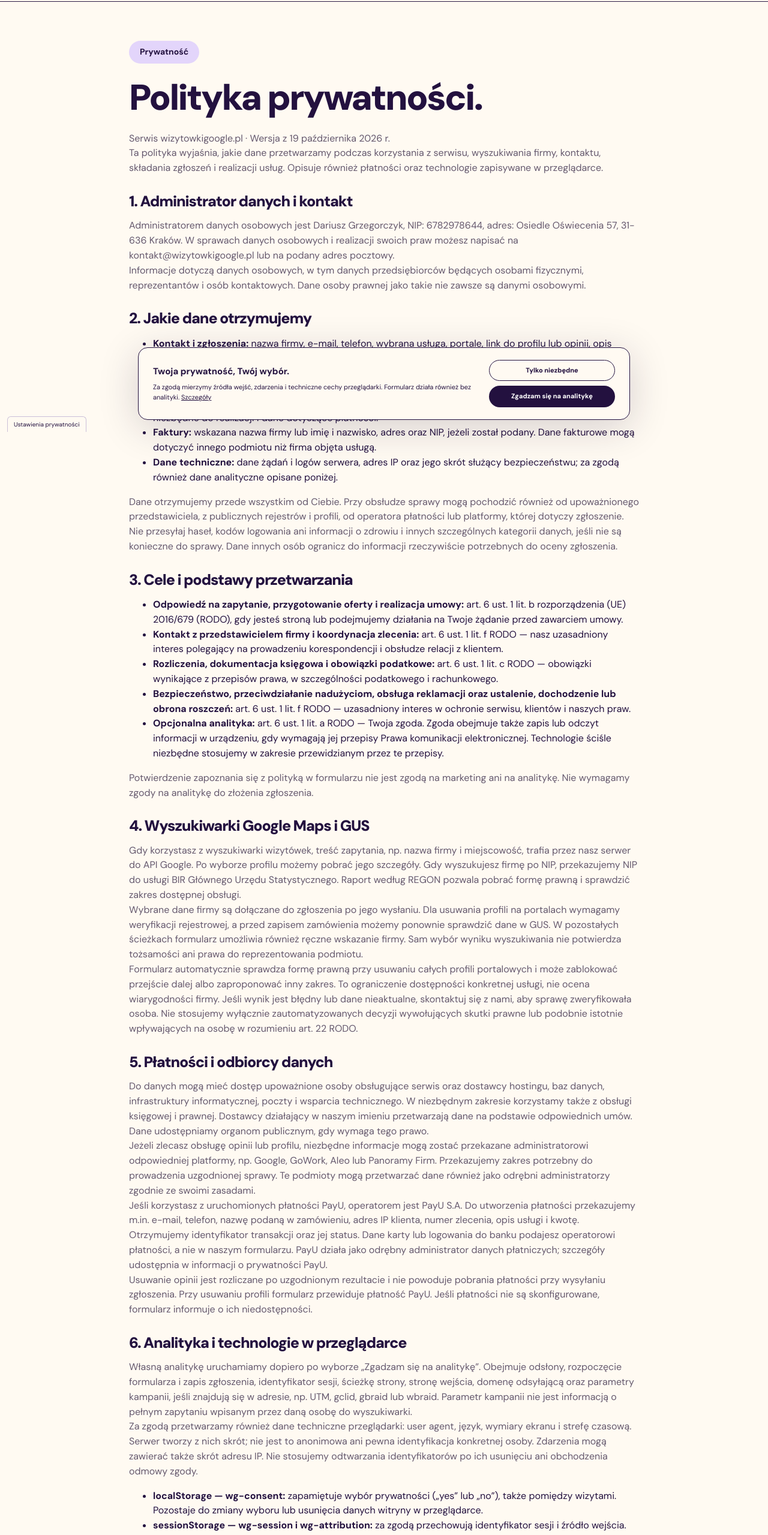
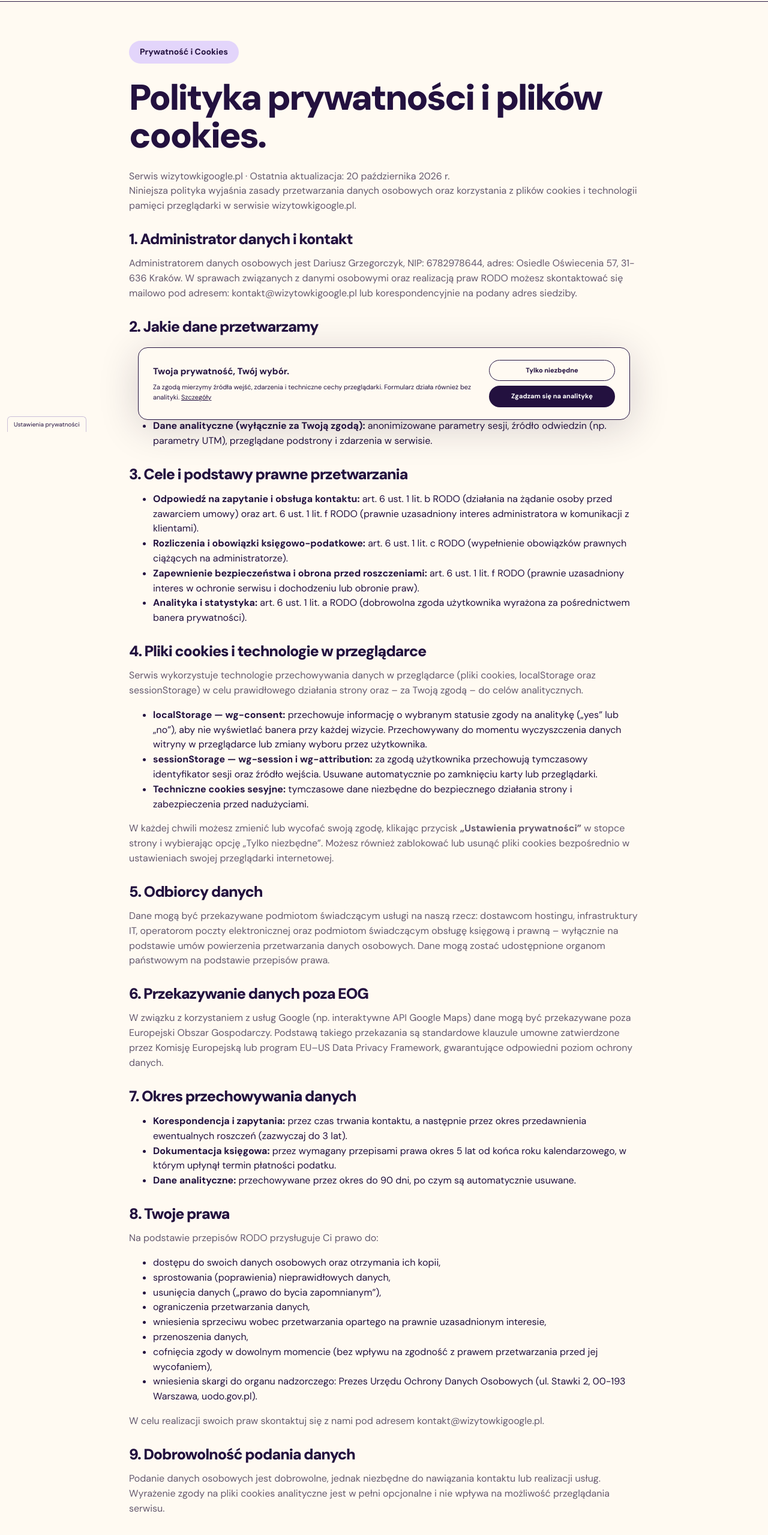
Before and after one commit to DarGrz/wizytowkigoogle-next, a Next.js app: page /polityka-prywatnosci in a window 1280 px wide. Shown: the part 80-2639 px from the top of the page at 60% size. Built offline with nearby package versions, Linux system fonts and the light colour scheme; no server answers; the database is empty.

Commit message:
Uproszczenie polityki prywatnosci do cookies i RODO, usuniecie uslug i linku do admina z footera, poprawa responsywnosci emaila na mobile

```diff
--- a/app/polityka-prywatnosci/page.tsx
+++ b/app/polityka-prywatnosci/page.tsx
@@ -1,88 +1,75 @@
 import type { Metadata } from 'next';
 
 export const metadata: Metadata = {
-  title: 'Polityka prywatności',
-  description: 'Informacje o przetwarzaniu danych, formularzach, płatnościach, analityce i ustawieniach prywatności w wizytowkigoogle.pl.',
+  title: 'Polityka prywatności i plików cookies',
+  description: 'Informacje o przetwarzaniu danych osobowych, plikach cookies, technologiach lokalnych i analityce w serwisie wizytowkigoogle.pl.',
   alternates: { canonical: '/polityka-prywatnosci' },
 };
 
 export default function Privacy() {
-  return <main id="main" className="wrap legal">
-    <span className="pill">Prywatność</span>
-    <h1>Polityka prywatności.</h1>
-    <p>Serwis wizytowkigoogle.pl · Wersja z 19 października 2026 r.</p>
-    <p>Ta polityka wyjaśnia, jakie dane przetwarzamy podczas korzystania z serwisu, wyszukiwania firmy, kontaktu, składania zgłoszeń i realizacji usług. Opisuje również płatności oraz technologie zapisywane w przeglądarce.</p>
+  return (
+    <main id="main" className="wrap legal">
+      <span className="pill">Prywatność i Cookies</span>
+      <h1>Polityka prywatności i plików cookies.</h1>
+      <p>Serwis wizytowkigoogle.pl · Ostatnia aktualizacja: 20 października 2026 r.</p>
+      <p>Niniejsza polityka wyjaśnia zasady przetwarzania danych osobowych oraz korzystania z plików cookies i technologii pamięci przeglądarki w serwisie wizytowkigoogle.pl.</p>
 
       <h2>1. Administrator danych i kontakt</h2>
-    <p>Administratorem danych osobowych jest Dariusz Grzegorczyk, NIP: 6782978644, adres: Osiedle Oświecenia 57, 31-636 Kraków. W sprawach danych osobowych i realizacji swoich praw możesz napisać na <a href="mailto:kontakt@wizytowkigoogle.pl">kontakt@wizytowkigoogle.pl</a> lub na podany adres pocztowy.</p>
-    <p>Informacje dotyczą danych osobowych, w tym danych przedsiębiorców będących osobami fizycznymi, reprezentantów i osób kontaktowych. Dane osoby prawnej jako takie nie zawsze są danymi osobowymi.</p>
+      <p>Administratorem danych osobowych jest Dariusz Grzegorczyk, NIP: 6782978644, adres: Osiedle Oświecenia 57, 31-636 Kraków. W sprawach związanych z danymi osobowymi oraz realizacją praw RODO możesz skontaktować się mailowo pod adresem: <a href="mailto:kontakt@wizytowkigoogle.pl">kontakt@wizytowkigoogle.pl</a> lub korespondencyjnie na podany adres siedziby.</p>
 
-    <h2>2. Jakie dane otrzymujemy</h2>
+      <h2>2. Jakie dane przetwarzamy</h2>
       <ul>
-      <li><strong>Kontakt i zgłoszenia:</strong> nazwa firmy, e-mail, telefon, wybrana usługa, portale, link do profilu lub opinii, opis sprawy i informacje przekazane w korespondencji.</li>
-      <li><strong>Dane rejestrowe:</strong> nazwa, NIP, REGON, adres oraz forma prawna firmy pobrane z GUS, a także dane wybranej wizytówki Google, w tym nazwa, adres i identyfikator profilu.</li>
-      <li><strong>Obsługa zlecenia:</strong> numer i daty zgłoszenia, status, ustalony zakres, cena, rezultat, historia kontaktu, notatki niezbędne do realizacji i dane dotyczące płatności.</li>
-      <li><strong>Faktury:</strong> wskazana nazwa firmy lub imię i nazwisko, adres oraz NIP, jeżeli został podany. Dane fakturowe mogą dotyczyć innego podmiotu niż firma objęta usługą.</li>
-      <li><strong>Dane techniczne:</strong> dane żądań i logów serwera, adres IP oraz jego skrót służący bezpieczeństwu; za zgodą również dane analityczne opisane poniżej.</li>
+        <li><strong>Dane kontaktowe:</strong> imię i nazwisko lub nazwa firmy, adres e-mail, numer telefonu oraz treść wiadomości przekazana podczas kontaktu telefonicznego lub mailowego.</li>
+        <li><strong>Dane techniczne i eksploatacyjne:</strong> adres IP, data i godzina zapytania, informacje o przeglądarce i systemie operacyjnym zawarte w nagłówkach HTTP (logi serwera niezbędne do zapewnienia stabilności i bezpieczeństwa serwisu).</li>
+        <li><strong>Dane analityczne (wyłącznie za Twoją zgodą):</strong> anonimizowane parametry sesji, źródło odwiedzin (np. parametry UTM), przeglądane podstrony i zdarzenia w serwisie.</li>
       </ul>
-    <p>Dane otrzymujemy przede wszystkim od Ciebie. Przy obsłudze sprawy mogą pochodzić również od upoważnionego przedstawiciela, z publicznych rejestrów i profili, od operatora płatności lub platformy, której dotyczy zgłoszenie. Nie przesyłaj haseł, kodów logowania ani informacji o zdrowiu i innych szczególnych kategorii danych, jeśli nie są konieczne do sprawy. Dane innych osób ogranicz do informacji rzeczywiście potrzebnych do oceny zgłoszenia.</p>
 
-    <h2>3. Cele i podstawy przetwarzania</h2>
+      <h2>3. Cele i podstawy prawne przetwarzania</h2>
       <ul>
-      <li><strong>Odpowiedź na zapytanie, przygotowanie oferty i realizacja umowy:</strong> art. 6 ust. 1 lit. b rozporządzenia (UE) 2016/679 (RODO), gdy jesteś stroną lub podejmujemy działania na Twoje żądanie przed zawarciem umowy.</li>
-      <li><strong>Kontakt z przedstawicielem firmy i koordynacja zlecenia:</strong> art. 6 ust. 1 lit. f RODO — nasz uzasadniony interes polegający na prowadzeniu korespondencji i obsłudze relacji z klientem.</li>
-      <li><strong>Rozliczenia, dokumentacja księgowa i obowiązki podatkowe:</strong> art. 6 ust. 1 lit. c RODO — obowiązki wynikające z przepisów prawa, w szczególności podatkowego i rachunkowego.</li>
-      <li><strong>Bezpieczeństwo, przeciwdziałanie nadużyciom, obsługa reklamacji oraz ustalenie, dochodzenie lub obrona roszczeń:</strong> art. 6 ust. 1 lit. f RODO — uzasadniony interes w ochronie serwisu, klientów i naszych praw.</li>
-      <li><strong>Opcjonalna analityka:</strong> art. 6 ust. 1 lit. a RODO — Twoja zgoda. Zgoda obejmuje także zapis lub odczyt informacji w urządzeniu, gdy wymagają jej przepisy Prawa komunikacji elektronicznej. Technologie ściśle niezbędne stosujemy w zakresie przewidzianym przez te przepisy.</li>
+        <li><strong>Odpowiedź na zapytanie i obsługa kontaktu:</strong> art. 6 ust. 1 lit. b RODO (działania na żądanie osoby przed zawarciem umowy) oraz art. 6 ust. 1 lit. f RODO (prawnie uzasadniony interes administratora w komunikacji z klientami).</li>
+        <li><strong>Rozliczenia i obowiązki księgowo-podatkowe:</strong> art. 6 ust. 1 lit. c RODO (wypełnienie obowiązków prawnych ciążących na administratorze).</li>
+        <li><strong>Zapewnienie bezpieczeństwa i obrona przed roszczeniami:</strong> art. 6 ust. 1 lit. f RODO (prawnie uzasadniony interes w ochronie serwisu i dochodzeniu lub obronie praw).</li>
+        <li><strong>Analityka i statystyka:</strong> art. 6 ust. 1 lit. a RODO (dobrowolna zgoda użytkownika wyrażona za pośrednictwem banera prywatności).</li>
       </ul>
-    <p>Potwierdzenie zapoznania się z polityką w formularzu nie jest zgodą na marketing ani na analitykę. Nie wymagamy zgody na analitykę do złożenia zgłoszenia.</p>
 
-    <h2>4. Wyszukiwarki Google Maps i GUS</h2>
-    <p>Gdy korzystasz z wyszukiwarki wizytówek, treść zapytania, np. nazwa firmy i miejscowość, trafia przez nasz serwer do API Google. Po wyborze profilu możemy pobrać jego szczegóły. Gdy wyszukujesz firmę po NIP, przekazujemy NIP do usługi BIR Głównego Urzędu Statystycznego. Raport według REGON pozwala pobrać formę prawną i sprawdzić zakres dostępnej obsługi.</p>
-    <p>Wybrane dane firmy są dołączane do zgłoszenia po jego wysłaniu. Dla usuwania profili na portalach wymagamy weryfikacji rejestrowej, a przed zapisem zamówienia możemy ponownie sprawdzić dane w GUS. W pozostałych ścieżkach formularz umożliwia również ręczne wskazanie firmy. Sam wybór wyniku wyszukiwania nie potwierdza tożsamości ani prawa do reprezentowania podmiotu.</p>
-    <p>Formularz automatycznie sprawdza formę prawną przy usuwaniu całych profili portalowych i może zablokować przejście dalej albo zaproponować inny zakres. To ograniczenie dostępności konkretnej usługi, nie ocena wiarygodności firmy. Jeśli wynik jest błędny lub dane nieaktualne, skontaktuj się z nami, aby sprawę zweryfikowała osoba. Nie stosujemy wyłącznie zautomatyzowanych decyzji wywołujących skutki prawne lub podobnie istotnie wpływających na osobę w rozumieniu art. 22 RODO.</p>
+      <h2>4. Pliki cookies i technologie w przeglądarce</h2>
+      <p>Serwis wykorzystuje technologie przechowywania danych w przeglądarce (pliki cookies, localStorage oraz sessionStorage) w celu prawidłowego działania strony oraz – za Twoją zgodą – do celów analitycznych.</p>
+      <ul>
+        <li><strong>localStorage — wg-consent:</strong> przechowuje informację o wybranym statusie zgody na analitykę („yes” lub „no”), aby nie wyświetlać banera przy każdej wizycie. Przechowywany do momentu wyczyszczenia danych witryny w przeglądarce lub zmiany wyboru przez użytkownika.</li>
+        <li><strong>sessionStorage — wg-session i wg-attribution:</strong> za zgodą użytkownika przechowują tymczasowy identyfikator sesji oraz źródło wejścia. Usuwane automatycznie po zamknięciu karty lub przeglądarki.</li>
+        <li><strong>Techniczne cookies sesyjne:</strong> tymczasowe dane niezbędne do bezpiecznego działania strony i zabezpieczenia przed nadużyciami.</li>
+      </ul>
+      <p>W każdej chwili możesz zmienić lub wycofać swoją zgodę, klikając przycisk <strong>„Ustawienia prywatności”</strong> w stopce strony i wybierając opcję „Tylko niezbędne”. Możesz również zablokować lub usunąć pliki cookies bezpośrednio w ustawieniach swojej przeglądarki internetowej.</p>
 
-    <h2>5. Płatności i odbiorcy danych</h2>
-    <p>Do danych mogą mieć dostęp upoważnione osoby obsługujące serwis oraz dostawcy hostingu, baz danych, infrastruktury informatycznej, poczty i wsparcia technicznego. W niezbędnym zakresie korzystamy także z obsługi księgowej i prawnej. Dostawcy działający w naszym imieniu przetwarzają dane na podstawie odpowiednich umów. Dane udostępniamy organom publicznym, gdy wymaga tego prawo.</p>
-    <p>Jeżeli zlecasz obsługę opinii lub profilu, niezbędne informacje mogą zostać przekazane administratorowi odpowiedniej platformy, np. Google, GoWork, Aleo lub Panoramy Firm. Przekazujemy zakres potrzebny do prowadzenia uzgodnionej sprawy. Te podmioty mogą przetwarzać dane również jako odrębni administratorzy zgodnie ze swoimi zasadami.</p>
-    <p>Jeśli korzystasz z uruchomionych płatności PayU, operatorem jest PayU S.A. Do utworzenia płatności przekazujemy m.in. e-mail, telefon, nazwę podaną w zamówieniu, adres IP klienta, numer zlecenia, opis usługi i kwotę. Otrzymujemy identyfikator transakcji oraz jej status. Dane karty lub logowania do banku podajesz operatorowi płatności, a nie w naszym formularzu. PayU działa jako odrębny administrator danych płatniczych; szczegóły udostępnia w <a href="https://poland.payu.com/prywatnosc/" target="_blank" rel="noreferrer">informacji o prywatności PayU</a>.</p>
-    <p>Usuwanie opinii jest rozliczane po uzgodnionym rezultacie i nie powoduje pobrania płatności przy wysyłaniu zgłoszenia. Przy usuwaniu profili formularz przewiduje płatność PayU. Jeśli płatności nie są skonfigurowane, formularz informuje o ich niedostępności.</p>
+      <h2>5. Odbiorcy danych</h2>
+      <p>Dane mogą być przekazywane podmiotom świadczącym usługi na naszą rzecz: dostawcom hostingu, infrastruktury IT, operatorom poczty elektronicznej oraz podmiotom świadczącym obsługę księgową i prawną – wyłącznie na podstawie umów powierzenia przetwarzania danych osobowych. Dane mogą zostać udostępnione organom państwowym na podstawie przepisów prawa.</p>
 
-    <h2>6. Analityka i technologie w przeglądarce</h2>
-    <p>Własną analitykę uruchamiamy dopiero po wyborze „Zgadzam się na analitykę”. Obejmuje odsłony, rozpoczęcie formularza i zapis zgłoszenia, identyfikator sesji, ścieżkę strony, stronę wejścia, domenę odsyłającą oraz parametry kampanii, jeśli znajdują się w adresie, np. UTM, gclid, gbraid lub wbraid. Parametr kampanii nie jest informacją o pełnym zapytaniu wpisanym przez daną osobę do wyszukiwarki.</p>
-    <p>Za zgodą przetwarzamy również dane techniczne przeglądarki: user agent, język, wymiary ekranu i strefę czasową. Serwer tworzy z nich skrót; nie jest to anonimowa ani pewna identyfikacja konkretnej osoby. Zdarzenia mogą zawierać także skrót adresu IP. Nie stosujemy odtwarzania identyfikatorów po ich usunięciu ani obchodzenia odmowy zgody.</p>
+      <h2>6. Przekazywanie danych poza EOG</h2>
+      <p>W związku z korzystaniem z usług Google (np. interaktywne API Google Maps) dane mogą być przekazywane poza Europejski Obszar Gospodarczy. Podstawą takiego przekazania są standardowe klauzule umowne zatwierdzone przez Komisję Europejską lub program EU–US Data Privacy Framework, gwarantujące odpowiedni poziom ochrony danych.</p>
+
+      <h2>7. Okres przechowywania danych</h2>
       <ul>
-      <li><strong>localStorage — wg-consent:</strong> zapamiętuje wybór prywatności („yes” lub „no”), także pomiędzy wizytami. Pozostaje do zmiany wyboru lub usunięcia danych witryny w przeglądarce.</li>
-      <li><strong>sessionStorage — wg-session i wg-attribution:</strong> za zgodą przechowują identyfikator sesji i źródło wejścia. Co do zasady dotyczą sesji danej karty; usuwamy je również przy odrzuceniu analityki.</li>
-      <li><strong>sessionStorage — wg-selected-business:</strong> służy technicznemu przeniesieniu wybranej wizytówki do formularza; jest usuwany po poprawnym zgłoszeniu lub zakończeniu sesji przeglądarki.</li>
-      <li><strong>Cookie — wg_admin:</strong> niezbędne ciasteczko logowania do panelu obsługi, ważne maksymalnie 8 godzin. Nie służy śledzeniu odwiedzających.</li>
+        <li><strong>Korespondencja i zapytania:</strong> przez czas trwania kontaktu, a następnie przez okres przedawnienia ewentualnych roszczeń (zazwyczaj do 3 lat).</li>
+        <li><strong>Dokumentacja księgowa:</strong> przez wymagany przepisami prawa okres 5 lat od końca roku kalendarzowego, w którym upłynął termin płatności podatku.</li>
+        <li><strong>Dane analityczne:</strong> przechowywane przez okres do 90 dni, po czym są automatycznie usuwane.</li>
       </ul>
-    <p>W obecnej konfiguracji nie jest uruchomiony Google Tag Manager. Kod serwisu pozwala za zgodą załadować ten mechanizm po jego skonfigurowaniu. Przed uruchomieniem dodatkowych narzędzi, np. Google Analytics lub tagów reklamowych, zaktualizujemy informację o zakresie pomiaru, dostawcach i wymaganych zgodach. Sam opis możliwości technicznej nie oznacza, że takie narzędzia są obecnie aktywne.</p>
-    <p>W każdej chwili możesz wybrać „Ustawienia prywatności”, a następnie „Tylko niezbędne”. Cofnięcie zgody nie wpływa na zgodność z prawem wcześniejszego przetwarzania ani nie usuwa automatycznie danych zapisanych wcześniej na serwerze. Możesz również usunąć dane witryny w ustawieniach przeglądarki; wtedy serwis ponownie zapyta o wybór.</p>
 
-    <h2>7. Przekazywanie danych poza EOG</h2>
-    <p>Korzystanie z usług Google może wiązać się z przetwarzaniem danych poza Europejskim Obszarem Gospodarczym, w tym w Stanach Zjednoczonych. Zasady Google opisuje <a href="https://policies.google.com/privacy?hl=pl" target="_blank" rel="noreferrer">polityka prywatności Google</a>. Podstawą przekazania, stosownie do usługi i odbiorcy, może być decyzja Komisji Europejskiej o odpowiednim poziomie ochrony, w tym w ramach EU–US Data Privacy Framework dla objętych nim podmiotów, albo standardowe klauzule umowne wraz z wymaganymi zabezpieczeniami. Informacje o zabezpieczeniach właściwych dla danego przekazania można uzyskać, kontaktując się z administratorem.</p>
+      <h2>8. Twoje prawa</h2>
+      <p>Na podstawie przepisów RODO przysługuje Ci prawo do:</p>
+      <ul>
+        <li>dostępu do swoich danych osobowych oraz otrzymania ich kopii,</li>
+        <li>sprostowania (poprawienia) nieprawidłowych danych,</li>
+        <li>usunięcia danych („prawo do bycia zapomnianym”),</li>
+        <li>ograniczenia przetwarzania danych,</li>
+        <li>wniesienia sprzeciwu wobec przetwarzania opartego na prawnie uzasadnionym interesie,</li>
+        <li>przenoszenia danych,</li>
+        <li>cofnięcia zgody w dowolnym momencie (bez wpływu na zgodność z prawem przetwarzania przed jej wycofaniem),</li>
+        <li>wniesienia skargi do organu nadzorczego: Prezes Urzędu Ochrony Danych Osobowych (ul. Stawki 2, 00-193 Warszawa, <a href="https://uodo.gov.pl/" target="_blank" rel="noreferrer">uodo.gov.pl</a>).</li>
+      </ul>
+      <p>W celu realizacji swoich praw skontaktuj się z nami pod adresem <a href="mailto:kontakt@wizytowkigoogle.pl">kontakt@wizytowkigoogle.pl</a>.</p>
 
-    <h2>8. Jak długo przechowujemy dane</h2>
-    <ul>
-      <li><strong>Zapytania bez zawartej umowy:</strong> do zakończenia korespondencji i oceny sprawy, a następnie tylko w zakresie i przez czas uzasadniony potrzebą wykazania ustaleń lub ochrony przed roszczeniami.</li>
-      <li><strong>Zlecenia i korespondencja dotycząca umowy:</strong> przez realizację usługi i rozliczenie, a następnie do upływu właściwych terminów przedawnienia roszczeń. Terminy zależą od rodzaju roszczenia; co do zasady wynoszą 3 lub 6 lat, z uwzględnieniem przepisów szczególnych i zdarzeń wpływających na ich bieg.</li>
-      <li><strong>Dokumenty podatkowe i księgowe:</strong> przez wymagany prawem okres, co do zasady 5 lat od końca roku kalendarzowego, w którym upłynął termin płatności podatku, chyba że przepisy lub konkretna sprawa wymagają dłuższego przechowywania.</li>
-      <li><strong>Zdarzenia własnej analityki:</strong> przewidziany okres retencji wynosi 90 dni. Usunięcie starszych zdarzeń wykonuje zadanie utrzymaniowe serwera. Nie jest to niezależny od jego uruchomienia automatyczny termin wygaśnięcia każdego rekordu.</li>
-      <li><strong>Dane bezpieczeństwa:</strong> wpisy limitów żądań i wygasłe sesje usuwa zadanie utrzymaniowe po ich wygaśnięciu. Jeśli włączono zapis pełnego IP i user agenta przy zamówieniu, zadanie usuwa te pola ze zgłoszeń starszych niż 30 dni; zapis pełnego IP jest obecnie wyłączony.</li>
-    </ul>
-    <p>Dane zamówień i korespondencja nie mają w aplikacji automatycznej daty usunięcia. Administrator okresowo weryfikuje potrzebę ich dalszego przechowywania i usuwa lub ogranicza dane po ustaniu podstawy. Kopie zapasowe i logi infrastruktury mogą mieć osobny cykl retencji; przechowujemy je wyłącznie przez czas niezbędny dla bezpieczeństwa, odtworzenia danych lub obowiązków prawnych.</p>
-
-    <h2>9. Twoje prawa</h2>
-    <p>Na zasadach określonych w przepisach masz prawo dostępu do danych i otrzymania ich kopii, sprostowania, usunięcia, ograniczenia przetwarzania oraz przenoszenia danych przetwarzanych automatycznie na podstawie zgody lub umowy. Możesz cofnąć zgodę w dowolnym momencie.</p>
-    <p>Gdy podstawą jest nasz prawnie uzasadniony interes, możesz wnieść sprzeciw z przyczyn związanych z Twoją szczególną sytuacją. Żądanie usunięcia nie zawsze oznacza usunięcie wszystkich danych, np. gdy mamy obowiązek zachowania dokumentacji podatkowej lub potrzebujemy informacji do ochrony roszczeń.</p>
-    <p>Żądania kieruj na <a href="mailto:kontakt@wizytowkigoogle.pl">kontakt@wizytowkigoogle.pl</a>. Możemy poprosić o informacje potrzebne do potwierdzenia tożsamości, bez zbierania danych ponad niezbędny zakres. Co do zasady odpowiadamy w ciągu miesiąca; przy uzasadnionym przedłużeniu poinformujemy o przyczynie i terminie. Masz prawo złożyć skargę do Prezesa Urzędu Ochrony Danych Osobowych — szczegóły na <a href="https://uodo.gov.pl/" target="_blank" rel="noreferrer">uodo.gov.pl</a>.</p>
-
-    <h2>10. Dobrowolność i bezpieczeństwo</h2>
-    <p>Podanie danych jest dobrowolne, lecz pola oznaczone jako wymagane są niezbędne do obsługi zgłoszenia lub zawarcia umowy. Bez nich nie możemy przyjąć sprawy przez formularz. Dane do faktury są potrzebne, gdy wymaga ich rozliczenie. Analityka jest opcjonalna i jej odrzucenie nie ogranicza możliwości kontaktu.</p>
-    <p>Ograniczamy dostęp do danych, stosujemy zabezpieczenia sesji i mechanizmy ograniczające nadużycia. Hasła panelu przechowujemy w postaci skrótów kryptograficznych. Link do statusu zgłoszenia zapewnia dostęp do informacji o sprawie — traktuj go jako poufny i nie przekazuj osobom postronnym.</p>
-
-    <h2>11. Zmiany polityki</h2>
-    <p>Politykę aktualizujemy przy zmianach funkcji serwisu, dostawców lub przepisów. Aktualna wersja i data znajdują się na tej stronie. Jeżeli nowe przetwarzanie wymaga zgody, sama aktualizacja polityki jej nie zastępuje.</p>
-  </main>;
+      <h2>9. Dobrowolność podania danych</h2>
+      <p>Podanie danych osobowych jest dobrowolne, jednak niezbędne do nawiązania kontaktu lub realizacji usług. Wyrażenie zgody na pliki cookies analityczne jest w pełni opcjonalne i nie wpływa na możliwość przeglądania serwisu.</p>
+    </main>
+  );
 }
```
Also changed, not shown: app/globals.css (+28 -0 lines), components/Footer.tsx (+0 -23 lines). Lines whose indentation alone changed are shown as unchanged.
